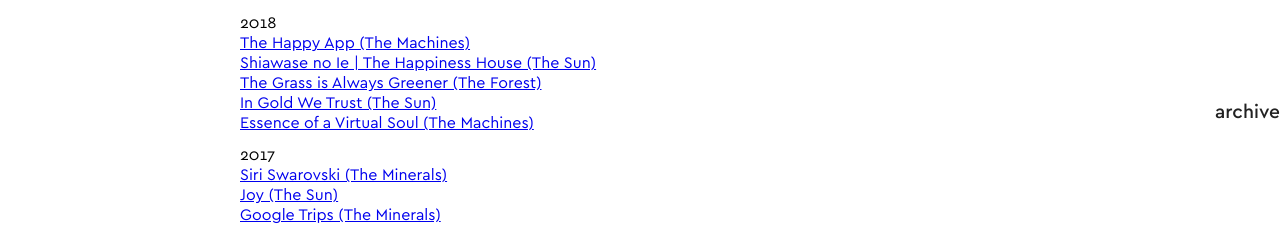
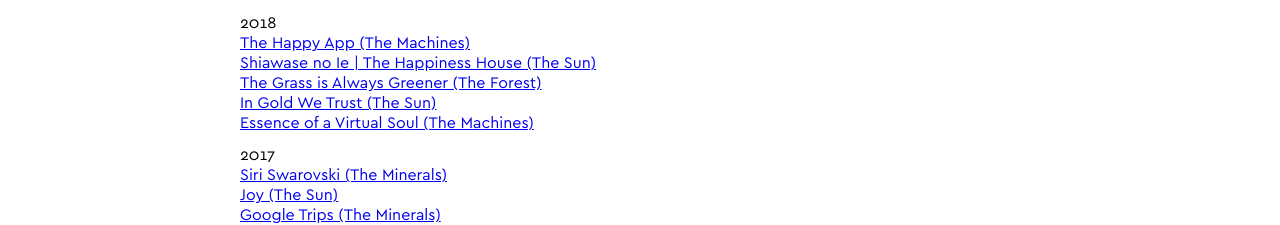
Before and after one commit to marinagem-www/2023.marinagem.com, a Jekyll site: the page built from pages/en/archive.md, in a window 1280 px wide. Shown: the part 775-1000 px from the top of the page. Built offline with Jekyll 4.4.1, drawn with Linux system fonts in a browser that asks for light colours.

Commit message:
remove about link from about page and archive link from archive page

```diff
--- a/_includes/overlay.html
+++ b/_includes/overlay.html
@@ -7,13 +7,13 @@
   <a class="overlay-link home-link {{ page.template }}" href="{{ home_url | relative_url }}">
     MariNagem
   </a>
-  <a class="overlay-link about-link" href="{{ about_url | relative_url }}">
+  <a class="overlay-link about-link {{ page.template }}" href="{{ about_url | relative_url }}">
     about
   </a>
   <a class="overlay-link contact-link" href="{{ contact_url | relative_url }}">
     Contact
   </a>
-  <a class="overlay-link archive-link" href="{{ archive_url | relative_url }}">
+  <a class="overlay-link archive-link {{ page.template }}" href="{{ archive_url | relative_url }}">
     archive
   </a>
 </div>
--- a/css/overlay.scss
+++ b/css/overlay.scss
@@ -37,6 +37,10 @@
     right: 0;
   }
 
+  .about-link.about {
+    display: none;
+  }
+
   .contact-link {
     bottom: 0;
     transform-origin: bottom left;
@@ -48,4 +52,8 @@
     bottom: 0;
     right: 0;
   }
+
+  .archive-link.list {
+    display: none;
+  }
 }
```
